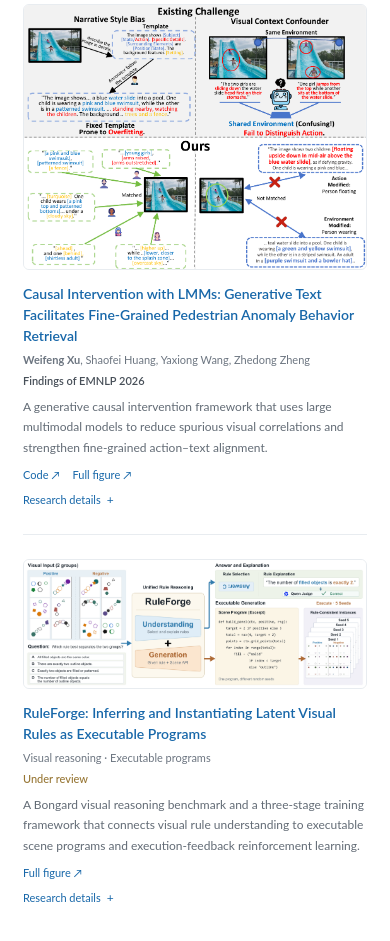
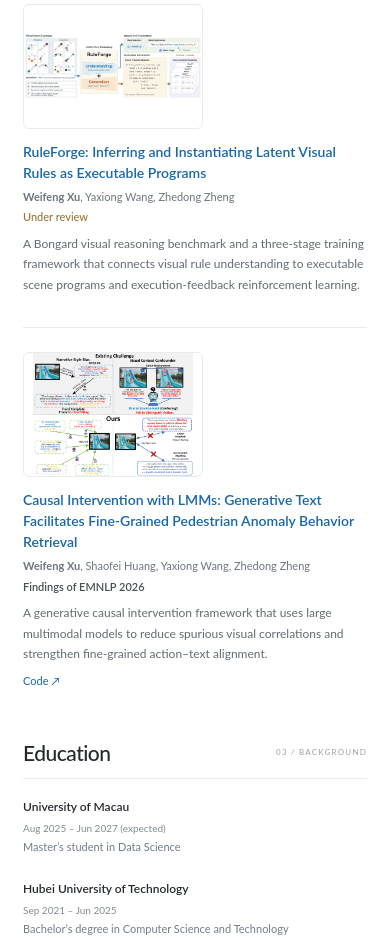
Before and after one commit to issxu/issxu.github.io, a plain HTML site: page index.html in a window 390 px wide. Shown: the part 943-1884 px from the top of the page. Drawn offline with Linux system fonts and the light colour scheme.

Commit message:
Add files via upload

```diff
--- a/app.js
+++ b/app.js
@@ -14,15 +14,14 @@
       const paperLink = item.paperUrl && safeURL(item.paperUrl);
       const codeLink = item.codeUrl && safeURL(item.codeUrl);
       const title = paperLink ? `<a href="${paperLink}" target="_blank" rel="noopener">${escape(item.title)}</a>` : escape(item.title);
-      const links = [paperLink ? `<a href="${paperLink}" target="_blank" rel="noopener">Paper ↗</a>` : '', codeLink ? `<a href="${codeLink}" target="_blank" rel="noopener">Code ↗</a>` : '', `<a href="${escape(item.image)}" target="_blank" rel="noopener">${language === 'en' ? 'Full figure' : '查看原图'} ↗</a>`].filter(Boolean).join('');
+      const links = [paperLink ? `<a href="${paperLink}" target="_blank" rel="noopener">Paper ↗</a>` : '', codeLink ? `<a href="${codeLink}" target="_blank" rel="noopener">Code ↗</a>` : ''].filter(Boolean).join('');
       return `<article class="paper paper-${escape(item.id)}" id="${escape(item.id)}">
-        <a class="paper-figure" href="${escape(item.image)}" target="_blank" rel="noopener" aria-label="${language === 'en' ? 'Open full paper figure' : '查看完整论文图片'}"><img class="paper-image" src="${escape(item.image)}" alt="${escape(text(item.imageAlt))}" loading="lazy"></a>
+        <img class="paper-image" src="${escape(item.image)}" alt="${escape(text(item.imageAlt))}" loading="lazy">
         <div class="paper-body"><h3>${title}</h3>
           <p class="paper-authors">${escape(text(item.authors)).replace(escape(p.name), `<strong>${escape(p.name)}</strong>`)}</p>
           <p class="paper-venue"><span class="${item.type === 'review' ? 'review-label' : ''}">${escape(text(item.venue))}</span></p>
           <p class="paper-summary">${escape(text(item.summary))}</p>
           ${links ? `<div class="paper-links">${links}</div>` : ''}
-          <details><summary>${language === 'en' ? 'Research details' : '研究详情'}</summary><div class="detail-content"><ul>${text(item.details).map(line => `<li>${escape(line)}</li>`).join('')}</ul><p class="paper-period">${escape(text(item.period))}</p></div></details>
         </div></article>`;
     }).join('');
     document.querySelectorAll('.filter').forEach(button => {
--- a/profile.js
+++ b/profile.js
@@ -22,6 +22,31 @@ window.PROFILE = {
   ],
   research: [
     {
+      id: 'ruleforge', type: 'review', image: 'assets/rule.png',
+      imageAlt: { en: 'RuleForge overview: visual input, rule reasoning, executable generation, and answer explanation', zh: 'RuleForge 流程图：视觉输入、规则推理、可执行生成及答案解释' },
+      title: 'RuleForge: Inferring and Instantiating Latent Visual Rules as Executable Programs',
+      venue: { en: 'Under review', zh: '论文在投' },
+      authors: { en: 'Weifeng Xu, Yaxiong Wang, Zhedong Zheng', zh: 'Weifeng Xu, Yaxiong Wang, Zhedong Zheng' },
+      period: { en: 'Jun – Oct 2026', zh: '2026.06 – 2026.10' },
+      summary: {
+        en: 'A Bongard visual reasoning benchmark and a three-stage training framework that connects visual rule understanding to executable scene programs and execution-feedback reinforcement learning.',
+        zh: '构建 Bongard 视觉推理基准，通过视觉规则理解、规则条件式场景程序生成，以及执行反馈强化学习，将规则理解连接到程序化场景生成。'
+      },
+      details: {
+        en: [
+          'Builds a benchmark of 108,797 problems: 86,000 training problems, 19,297 seen-rule test problems, and 3,500 unseen rule-combination test problems.',
+          'Evaluates executability, rule satisfaction, diversity, and robustness across multiple random execution seeds on UniLIP, InternVL3.5, Qwen3-VL, and Show-o2.',
+          'Improves UniLIP multiple-choice accuracy by 20.93 and 28.42 percentage points on seen rules and unseen combinations; scene-level rule satisfaction on seen rules rises from 2.91% to 70.99%.'
+        ],
+        zh: [
+          '构建包含 108,797 道题的基准：86,000 道训练题、19,297 道已见规则测试题、3,500 道未见规则组合测试题。',
+          '通过多随机种子执行评估程序可执行性、规则满足度、多样性与鲁棒性，并在 UniLIP、InternVL3.5、Qwen3-VL 和 Show-o2 上验证。',
+          'UniLIP 在已见规则与未见组合上的选择题准确率分别提高 20.93 和 28.42 个百分点；已见规则的场景级规则满足率由 2.91% 提升至 70.99%。'
+        ]
+      },
+      paperUrl: '', codeUrl: ''
+    },
+    {
       id: 'causal-intervention', type: 'publication', image: 'assets/figure1.png',
       imageAlt: { en: 'Figure from the causal intervention paper, showing narrative style bias, visual context confounding, and the proposed approach', zh: '因果干预论文图：叙述风格偏差、视觉场景混淆因素与本文方法' },
       title: 'Causal Intervention with LMMs: Generative Text Facilitates Fine-Grained Pedestrian Anomaly Behavior Retrieval',
@@ -45,31 +70,6 @@ window.PROFILE = {
         ]
       },
       paperUrl: '', codeUrl: 'https://github.com/issxu/Causal-Intervention-PAB'
-    },
-    {
-      id: 'ruleforge', type: 'review', image: 'assets/rule.png',
-      imageAlt: { en: 'RuleForge overview: visual input, rule reasoning, executable generation, and answer explanation', zh: 'RuleForge 流程图：视觉输入、规则推理、可执行生成及答案解释' },
-      title: 'RuleForge: Inferring and Instantiating Latent Visual Rules as Executable Programs',
-      venue: { en: 'Under review', zh: '论文在投' },
-      authors: { en: 'Visual reasoning · Executable programs', zh: '视觉推理 · 可执行程序' },
-      period: { en: 'Jun – Oct 2026', zh: '2026.06 – 2026.10' },
-      summary: {
-        en: 'A Bongard visual reasoning benchmark and a three-stage training framework that connects visual rule understanding to executable scene programs and execution-feedback reinforcement learning.',
-        zh: '构建 Bongard 视觉推理基准，通过视觉规则理解、规则条件式场景程序生成，以及执行反馈强化学习，将规则理解连接到程序化场景生成。'
-      },
-      details: {
-        en: [
-          'Builds a benchmark of 108,797 problems: 86,000 training problems, 19,297 seen-rule test problems, and 3,500 unseen rule-combination test problems.',
-          'Evaluates executability, rule satisfaction, diversity, and robustness across multiple random execution seeds on UniLIP, InternVL3.5, Qwen3-VL, and Show-o2.',
-          'Improves UniLIP multiple-choice accuracy by 20.93 and 28.42 percentage points on seen rules and unseen combinations; scene-level rule satisfaction on seen rules rises from 2.91% to 70.99%.'
-        ],
-        zh: [
-          '构建包含 108,797 道题的基准：86,000 道训练题、19,297 道已见规则测试题、3,500 道未见规则组合测试题。',
-          '通过多随机种子执行评估程序可执行性、规则满足度、多样性与鲁棒性，并在 UniLIP、InternVL3.5、Qwen3-VL 和 Show-o2 上验证。',
-          'UniLIP 在已见规则与未见组合上的选择题准确率分别提高 20.93 和 28.42 个百分点；已见规则的场景级规则满足率由 2.91% 提升至 70.99%。'
-        ]
-      },
-      paperUrl: '', codeUrl: ''
     }
   ],
   education: [
--- a/style.css
+++ b/style.css
@@ -50,13 +50,9 @@ h2{font-size:22px;font-weight:500;letter-spacing:-.5px;margin:0;line-height:1.3}
 .filter.active{color:var(--blue);background:#eef4fa;font-weight:600}
 .filter:hover{background:var(--soft);color:var(--blue)}
 .research-list{display:grid;gap:34px}
-.paper{padding-bottom:32px;border-bottom:1px solid var(--line)}
+.paper{display:grid;grid-template-columns:190px minmax(0,1fr);gap:24px;align-items:start;padding-bottom:32px;border-bottom:1px solid var(--line)}
 .paper:last-child{padding-bottom:0;border-bottom:0}
-.paper-figure{display:block;width:100%;border:1px solid var(--line);border-radius:6px;overflow:hidden;background:#fff}
-.paper-figure:hover{border-color:#b9c7d3}
-.paper-causal-intervention .paper-figure{max-width:560px}
-.paper-image{width:100%;height:auto;display:block}
-.paper-body{margin-top:16px}
+.paper-image{display:block;width:190px;height:140px;object-fit:contain;border:1px solid var(--line);border-radius:6px;background:#fff}
 .paper h3{font-size:14px;font-weight:600;line-height:1.5;margin:0 0 5px;color:var(--blue)}
 .paper h3 a{color:inherit}
 .paper-authors{font-size:11px;margin:0 0 3px;color:#6c7580}
@@ -64,15 +60,6 @@ h2{font-size:22px;font-weight:500;letter-spacing:-.5px;margin:0;line-height:1.3}
 .paper-venue .review-label{color:#977634;font-weight:500}
 .paper-summary{font-size:12px;line-height:1.7;margin:0 0 8px;color:#626b75}
 .paper-links{font-size:11px;display:flex;align-items:center;flex-wrap:wrap;gap:13px;margin-bottom:5px}
-details{font-size:12px}
-summary{list-style:none;color:var(--blue);cursor:pointer;width:fit-content;font-size:11px}
-summary::-webkit-details-marker{display:none}
-summary::after{content:" +";font-size:12px;margin-left:3px}
-details[open] summary::after{content:" −"}
-.detail-content{padding:9px 0 0;color:#626b75}
-.detail-content ul{margin:0;padding-left:17px}
-.detail-content li{margin:0 0 5px}
-.paper-period{font-size:10px;color:#9099a2;margin:6px 0 0}
 .education-section{margin-bottom:38px}
 .education-item{margin-bottom:24px}
 .education-topline,.experience-topline{display:flex;align-items:baseline;justify-content:space-between;gap:20px;flex-wrap:wrap;row-gap:0}
@@ -121,10 +108,10 @@ dialog h2{font-family:var(--serif);font-size:31px;margin:0 0 20px}
  h2{font-size:21px}.section-label{font-size:8px;letter-spacing:1.2px}.section-heading{margin-bottom:18px;padding-bottom:12px}
  .news-item{grid-template-columns:57px minmax(0,1fr);gap:9px;font-size:12px}.news-date{font-size:10px}.news-list{gap:12px}.news-section{margin-bottom:34px}
  .research-heading{gap:5px;align-items:center}.filters{gap:0}.filter{font-size:9px;padding:4px 6px}
- .paper{padding-bottom:24px}.paper-body{margin-top:13px}.paper h3{font-size:14px}.paper-summary{font-size:12px}.research-list{gap:24px}
+ .paper{grid-template-columns:1fr;gap:12px;padding-bottom:24px}.paper-image{width:180px;max-width:100%;height:125px}.paper h3{font-size:14px}.paper-summary{font-size:12px}.research-list{gap:24px}
  .education-topline,.experience-topline{display:block}.education-topline .dates,.experience-topline .dates{display:block;font-size:10px;margin-top:2px}.education-topline h3{font-size:12px}.degree{font-size:11px}.education-item{margin-bottom:23px}
  .site-footer{font-size:9px;gap:10px}.skills-section{margin-bottom:35px}.skills{gap:6px}.skills span{font-size:9px;padding:3px 8px}
  dialog{padding:31px 24px}.email-address{font-size:15px}
 }
 @media(prefers-reduced-motion:reduce){html{scroll-behavior:auto}*{transition:none!important}}
-@media print{.site-header,.filters,.site-footer,.contact-links button,.paper details{display:none}.page{max-width:none;padding:0}.profile{padding-top:10px}.paper{break-inside:avoid}a{color:inherit}.skills-section{margin-bottom:0}}
+@media print{.site-header,.filters,.site-footer,.contact-links button{display:none}.page{max-width:none;padding:0}.profile{padding-top:10px}.paper{break-inside:avoid}a{color:inherit}.skills-section{margin-bottom:0}}
```
Also changed, not shown: 1 other file.
